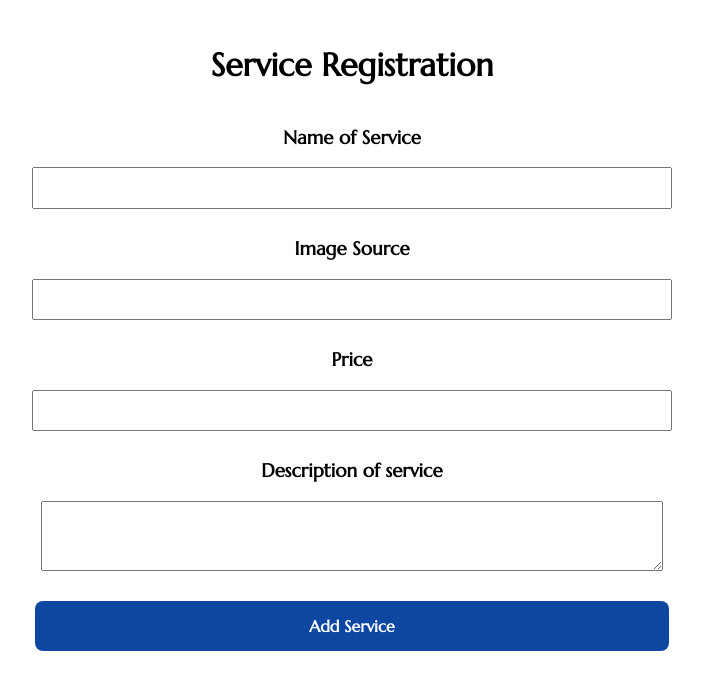
After one commit to redonbrovina/WebProjekti, a PHP site: page /registerService.php in a window 1280 px wide. The commit adds this page. Shown: the top 690 px of the page, without its empty margins (288-991 px from the left). Run offline with PHP 8.4, Linux system fonts and the light colour scheme; the visitor is signed in with stand-in values (Sample User, id 1); some libraries are stand-ins or nearby versions.

Commit message:
Created Service Table/ Host can add new services / Host can edit/delete users

```diff
--- a/Database/RegisterController.php
+++ b/Database/RegisterController.php
@@ -1,7 +1,9 @@
 <?php
 
 include_once 'User.php';
+include_once 'Service.php';
 include_once 'UserRepository.php';
+include_once 'ServiceRepository.php';
 
 if(isset($_POST["registerBtn"])){
     if(empty($_POST["username"]) || empty($_POST["password"]) || empty($_POST["gender"]) ||
@@ -16,6 +18,7 @@ if(isset($_POST["registerBtn"])){
         $phone = $_POST['phone'];
     }else{
         echo "Enter the correct Email Format!";
+        exit;
     }
 
     $id = $username . rand(100, 999);
@@ -34,6 +37,35 @@ if(isset($_POST["registerBtn"])){
     }else{
         echo "<script>alert('Registration failed!')</script>";
     }
+}
 
+
+if(isset($_POST["registerServiceBtn"])){
+    if(empty($_POST["name"]) || empty($_POST["img"]) || empty($_POST["price"]) ||
+    empty($_POST["description"])){
+        echo "Fill All Fields!";
+        exit;
+    }else{
+        $name = $_POST['name'];
+        $img = $_POST['img'];
+        $price = $_POST['price'];
+        $description = $_POST['description'];
+    }
+
+    $id = $name . rand(100, 999);
+    $service = new Service($id, $name, $img, $price, $description);
+
+    $serviceRep = new ServiceRepository();
+
+    $serviceRep->insertService($service);
+    $url = "../host.php";
+
+    if($serviceRep){
+        sleep(1);
+        header("Location: $url");
+        exit;
+    }else{
+        echo "<script>alert('Registration Failed!')</script>";
+    }
 }
 ?>
--- /dev/null
+++ b/Database/Service.php
@@ -0,0 +1,40 @@
+<?php
+
+class Service {
+    private $id;
+    private $name;
+    private $img;
+    private $price;
+    private $description;
+
+    public function __construct($id, $name, $img, $price, $description){
+        $this->id = $id;
+        $this->name = $name;
+        $this->img = $img;
+        $this->price = $price;
+        $this->description = $description;
+    }
+
+    public function getId() {
+        return $this->id;
+    }
+
+    public function getName() {
+        return $this->name;
+    }
+
+    public function getImg() {
+        return $this->img;
+    }
+
+    public function getPrice() {
+        return $this->price;
+    }
+
+    public function getDescription() {
+        return $this->description;
+    }
+
+}
+
+?>
--- /dev/null
+++ b/Database/ServiceRepository.php
@@ -0,0 +1,58 @@
+<?php
+
+include_once "databaseConnection.php";
+
+class ServiceRepository {
+
+    private $connection;
+
+    public function __construct(){
+        $conn = new Database();
+        $this->connection = $conn->startConnection();
+    }
+
+    function insertService($service):bool{
+        $conn = $this->connection;
+
+        $id = $service->getId();
+        $name = $service->getName();
+        $img = $service->getImg();
+        $price = $service->getPrice();
+        $description = $service->getDescription();
+
+        try{
+            $sql = "INSERT INTO service (id, name, img, price, description) VALUES (:id, :name, :img, :price, :description)";
+            $statement = $conn->prepare($sql);
+
+            $statement->bindParam(':id', $id);
+            $statement->bindParam(':name', $name);
+            $statement->bindParam(':img', $img);
+            $statement->bindParam(':price', $price);
+            $statement->bindParam(':description', $description);
+
+            $statement->execute();
+            return true;
+        }catch(PDOException $e){
+            echo 'Error: ' . $e->getMessage();
+            return false;
+        }
+    }
+
+    function getAllServices() {
+
+    }
+
+    function getServiceById($id){
+
+    }
+
+    function updateService(){
+
+    }
+
+    function deleteService(){
+
+    }
+}
+
+?>
--- a/Database/UserRepository.php
+++ b/Database/UserRepository.php
@@ -97,6 +97,23 @@ class UserRepository {
             return false;
         }
     }
+
+    function updateUser($id, $username, $password, $gender, $email, $phone){
+        $conn = $this->connection;
+
+        $sql = "UPDATE user SET username=?, password=?, gender=?, email=?, phone=? WHERE id=?";
+
+        $statement=$conn->prepare($sql);
+        $statement->execute([$username, $password, $gender, $email, $phone, $id]);
+    }
+
+    function deleteUser($id){
+        $conn = $this->connection;
+        $sql = "DELETE FROM user WHERE id=?";
+        $statement=$conn->prepare($sql);
+
+        $statement->execute([$id]);
+    }
 }
 
 ?>
--- /dev/null
+++ b/registerService.php
@@ -0,0 +1,128 @@
+<?php
+
+include_once "Database/RegisterController.php";
+
+session_start();
+
+if(!isset($_SESSION['role']) || $_SESSION['role'] != 'admin'){
+    header("location: index.php");
+}
+
+?>
+
+<!DOCTYPE html>
+<html lang="en">
+<head>
+    <meta charset="UTF-8">
+    <meta name="viewport" content="width=device-width, initial-scale=1.0">
+    <title>Autochthonous/Register Service</title>
+    <link rel="preconnect" href="https://fonts.googleapis.com">
+    <link rel="preconnect" href="https://fonts.gstatic.com" crossorigin>
+    <link href="https://fonts.googleapis.com/css2?family=Inter:ital,opsz,wght@0,14..32,100..900;1,14..32,100..900&family=Marcellus&family=Merriweather:ital,wght@0,300;0,400;0,700;0,900;1,300;1,400;1,700;1,900&family=Montserrat:ital,wght@0,100..900;1,100..900&display=swap" rel="stylesheet">
+    <style>
+        body{
+            padding: 1rem;
+            font-family: Marcellus, sans-serif;
+            text-align:center;
+        }
+
+        input{
+            padding: 0.6rem;
+            font-size: 1rem;
+            width: 50%;
+            display: block;
+            margin:auto;
+        }
+
+        form{
+            display:flex;
+            flex-direction: column;
+            gap: 0.6rem;
+            width: 100%;
+        }
+
+        input[type='submit']{
+            color: white;
+            background-color: #0d47a1;
+            padding: 0.625rem 1.25rem;
+            border-radius: 0.5rem;
+            border: none;
+            font-weight: 600;
+            font-family: Marcellus, sans-serif;
+            height: 3.125rem;
+            cursor: pointer;
+            width: 51.5%;
+            margin-top: 1rem;
+        }
+
+        textarea {
+            width: 50%;
+            height: 4rem;
+            font-size: 0.9rem;
+        }
+
+    </style>
+    <script src="https://cdn.jsdelivr.net/npm/sweetalert2@11"></script>
+</head>
+<body>
+    <h1>Service Registration</h1>
+    <form action="Database/RegisterController.php" method="POST">
+        <div class="input-div">
+            <h3>Name of Service</h3>
+            <input type="text" name="name" id="name">
+        </div>
+
+        <div class="input-div">
+            <h3>Image Source</h3>
+            <input type="text" name="img" id="img">
+        </div>
+
+        <div class="input-div">
+            <h3>Price</h3>
+            <input type="number" name="price" id="price">
+        </div>
+
+        <div class="input-div">
+            <h3>Description of service</h3>
+            <textarea id="description" name="description"></textarea>
+        </div>
+        <input type="submit" name="registerServiceBtn" value="Add Service" onclick={enterData()}>
+    </form>
+
+    <script>
+
+        const nameEl = document.getElementById("name");
+        const imgEl = document.getElementById("img");
+        const priceEl = document.getElementById("price");
+        const descriptionEl = document.getElementById("description");
+
+        function enterData() {
+            if(nameEl.value == ""){
+                alert("Name can't be empty!");
+                nameEl.focus();
+                event.preventDefault();
+            }else if(priceEl.value.length <= 0){
+                alert("Price can't be less or equal than 0!");
+                priceEl.focus();
+                event.preventDefault();
+            }else if(imgEl.value == ""){
+                alert("Image source can't be empty!");
+                imgEl.focus();
+                event.preventDefault();
+            }else if(descriptionEl.value == ""){
+                alert("Description can't be empty!");
+                descriptionEl.focus();
+                event.preventDefault();
+            }else{
+                Swal.fire({
+                    title: "Service has been Added!",
+                    text: "You will now be redirected to the dashboard",
+                    icon: "success",
+                    timer: 1500
+                });
+            }
+        }
+
+    </script>
+</body>
+</html>
```
Also changed, not shown: delete.php (added, +18 -0 lines), edit.php (added, +87 -0 lines), host.css (+74 -3 lines), host.php (+106 -7 lines), index.css (+9 -9 lines), services.php (renamed from services.html, +7 -5 lines), images/icon-trash.png (added), images/iconsedit.png (added).
